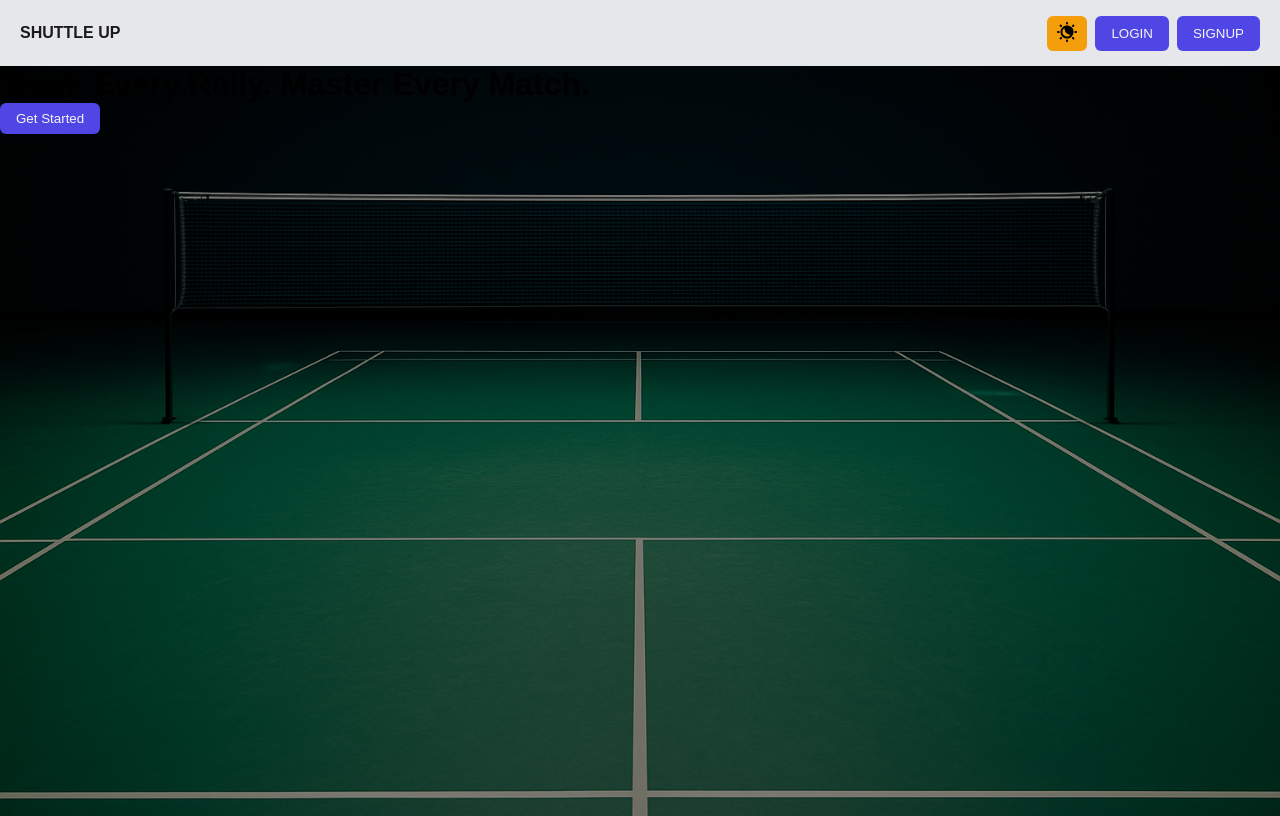
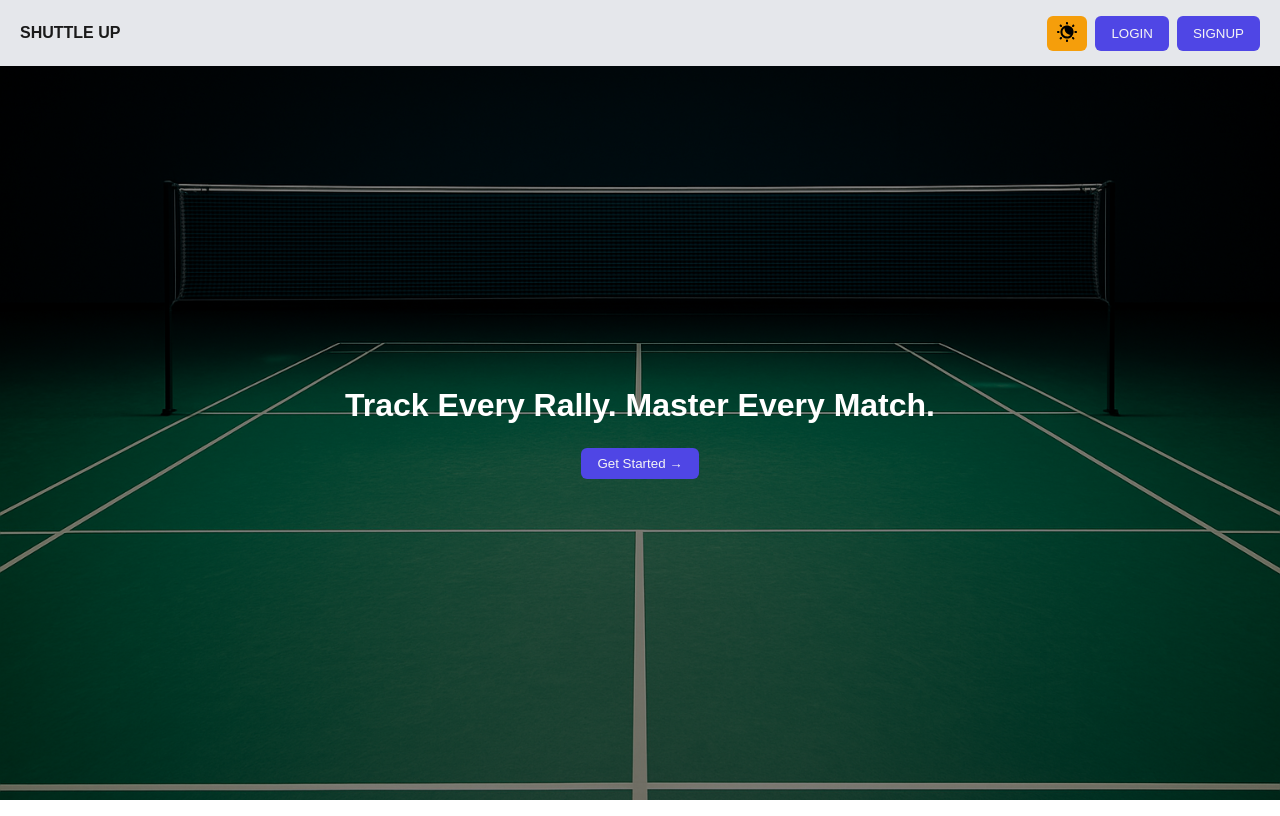
Before and after one commit to pearl174/shuttle-up-frontend, a React (Vite) app: page / in a window 1280 px wide. Built offline with nearby package versions, Linux system fonts and the light colour scheme.

Commit message:
Add arrow to the get started button. Center hero text and button using flexbox. Change height calcs to ensure no scrollbar.

```diff
--- a/src/pages/LandingPage/LandingPage.css
+++ b/src/pages/LandingPage/LandingPage.css
@@ -2,7 +2,7 @@
     background-image: url("../../assets/badminton-court.png");
     background-size: cover;
     width: 100%;
-    height: calc(100vh - 50px);
+    height: calc(100vh - 66px);
     background-position: center;
     background-color: rgba(0, 0, 0, 0.5);
     background-blend-mode: darken;
@@ -11,3 +11,13 @@
 .hero-text {
     margin: 0;
 }
+
+.hero-content {
+    display: flex;
+    flex-direction: column;
+    gap: 1.5em;
+    align-items: center;
+    justify-content: center;
+    height: calc(100vh - 66px);
+    color: white;
+}
--- a/src/pages/LandingPage/LandingPage.jsx
+++ b/src/pages/LandingPage/LandingPage.jsx
@@ -4,7 +4,7 @@ const LandingPage = () => {
     return <div className="image-holder">
         <div className="hero-content">
             <h1 className="hero-text">Track Every Rally. Master Every Match.</h1>
-            <button className="primary-btn">Get Started</button>
+            <button className="primary-btn">Get Started →</button>
       </div>
     </div>
 }
```
